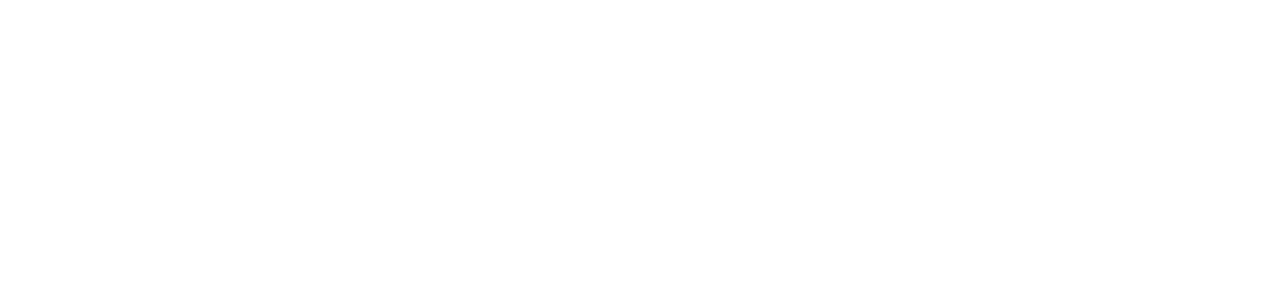
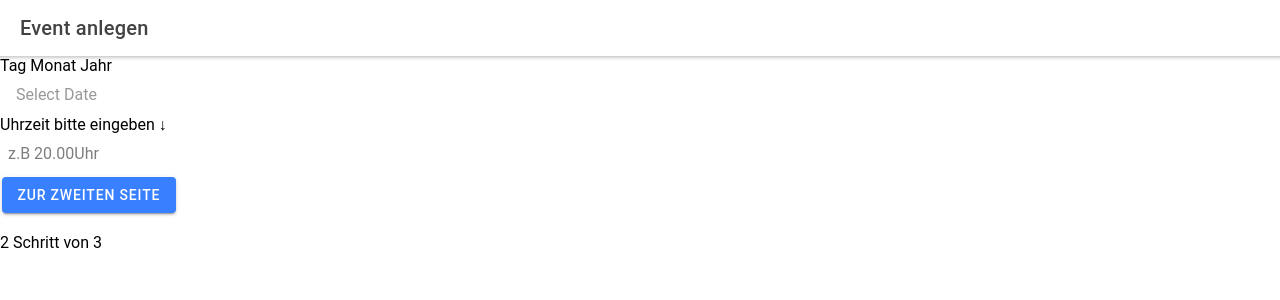
Before and after one commit to dominikspiertzambient/partycipation, a React (Create React App) app: page /event/add2 in a window 1280 px wide. Shown: the top 300 px of the page. Built offline with nearby package versions, Linux system fonts and the light colour scheme; the HTML template or start-up script is replaced by a standard one.

Commit message:
liste erstellt

```diff
--- a/src/App.tsx
+++ b/src/App.tsx
@@ -3,7 +3,8 @@
 import { IonApp, IonRouterOutlet } from '@ionic/react';
 import { IonReactRouter } from '@ionic/react-router';
 import Home from './pages/Home';
-
+import {CreateEvent} from './pages/CreateEvent';
+import {CreateList} from "./pages/Mitbringliste";
 /* Core CSS required for Ionic components to work properly */
 import '@ionic/react/css/core.css';
 
@@ -22,12 +23,17 @@
 
 /* Theme variables */
 import './theme/variables.css';
+import {Create} from "./pages/Eventerstellen";
 
 const App: React.FC = () => (
   <IonApp>
     <IonReactRouter>
       <IonRouterOutlet>
         <Route path="/home" component={Home} exact={true} />
+        <Route path="/event/add1" component={Create} exact={true} />
+        <Route path="/event/add2" component={CreateEvent} exact={true} />
+        <Route path="/event/add3" component={CreateList} exact={true} />
+
         <Route exact path="/" render={() => <Redirect to="/home" />} />
       </IonRouterOutlet>
     </IonReactRouter>
--- /dev/null
+++ b/src/pages/CreateEvent.tsx
@@ -0,0 +1,41 @@
+import {
+  IonButton,
+  IonContent,
+  IonDatetime,
+  IonHeader,
+  IonInput,
+  IonLabel,
+  IonPage,
+  IonTitle,
+  IonToolbar
+} from '@ionic/react';
+import React, {FC} from 'react';
+import {RouteComponentProps, withRouter} from "react-router";
+
+export const CreateEvent_: FC<RouteComponentProps> = ({history}) => {
+  return (
+    <IonPage>
+      <IonHeader>
+        <IonToolbar>
+          <IonTitle>Event anlegen</IonTitle>
+        </IonToolbar>
+      </IonHeader>
+      <IonContent>
+        <IonLabel>Tag Monat Jahr</IonLabel>
+        <IonDatetime displayFormat="DD MM YY" placeholder="Select Date"></IonDatetime>
+        Uhrzeit bitte eingeben ↓
+        <IonInput placeholder="z.B 20.00Uhr"></IonInput>
+        <IonButton
+          onClick={e => {
+            e.preventDefault();
+            history.push("/event/add2");
+          }}>
+          Zur zweiten Seite
+        </IonButton>
+        <p>2 Schritt von 3 </p>
+      </IonContent>
+    </IonPage>
+  );
+};
+
+export const CreateEvent = withRouter(CreateEvent_);
--- /dev/null
+++ b/src/pages/Eventerstellen.tsx
@@ -0,0 +1,30 @@
+import React, {FC} from 'react';
+import {IonButton, IonContent, IonHeader, IonInput, IonPage, IonTitle, IonToolbar} from "@ionic/react";
+import {RouteComponentProps, withRouter} from "react-router";
+
+const _Create: FC<RouteComponentProps> = ({history}) => (
+  <IonPage>
+    <IonHeader>
+      <IonToolbar>
+        <IonTitle>Event erstellen</IonTitle>
+      </IonToolbar>
+    </IonHeader>
+    <IonContent>
+      Name de Events ↓
+      <IonInput placeholder="Ich hab Morgen Geburtstag"></IonInput>
+      Standort des Events ↓
+      <IonInput placeholder="Köln Achenerstraßer 18"></IonInput>
+      Bemerkungen ↓
+      <IonInput placeholder="Notizen"></IonInput>
+      <IonButton
+        onClick={e => {
+          e.preventDefault();
+          history.push("/event/add2");
+        }}>
+        Zur zweiten Seite
+      </IonButton>
+      <p>1 Schritt von 3 </p>
+    </IonContent>
+  </IonPage>);
+
+export const Create = withRouter(_Create);
--- /dev/null
+++ b/src/pages/Mitbringliste.tsx
@@ -0,0 +1,21 @@
+import React, {FC} from 'react';
+import {IonContent, IonHeader, IonPage, IonTitle, IonToolbar, IonFab, IonFabButton, IonIcon} from '@ionic/react';
+import {RouteComponentProps, withRouter} from "react-router";
+
+const _CreateList: FC<RouteComponentProps> = ({history}) => (
+    <IonPage>
+      <IonHeader>
+        <IonToolbar>
+          <IonTitle>Was braucst du noch?</IonTitle>
+        </IonToolbar>
+      </IonHeader>
+      <IonContent>
+          {/*-- fab placed to the top end --*/}
+          <IonFab vertical="top" horizontal="end" slot="fixed">
+            <IonFabButton>
+              <IonIcon name="add" />
+            </IonFabButton>
+          </IonFab>
+      </IonContent>
+    </IonPage>);
+export const CreateList = withRouter(_CreateList);
```
Also changed, not shown: src/pages/CreateEvent.css (added).
